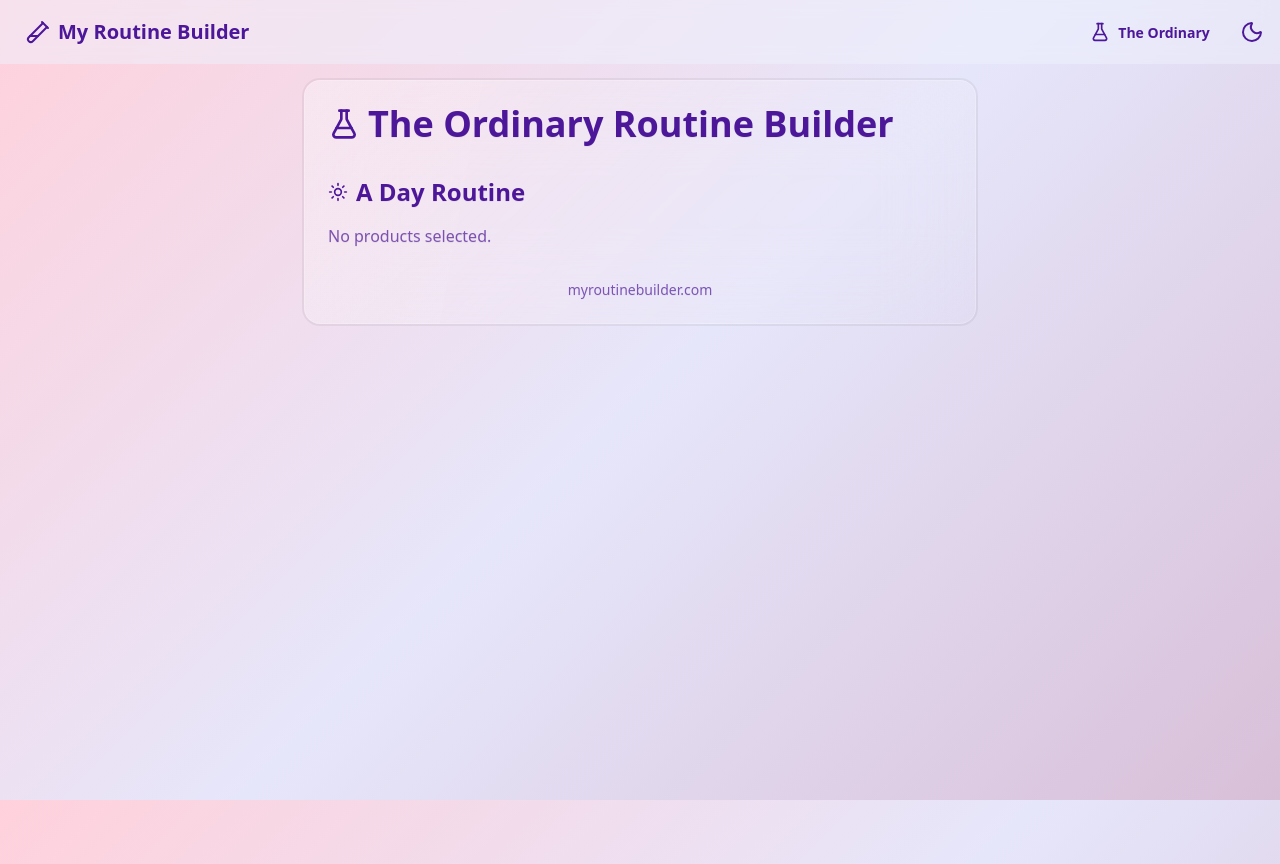
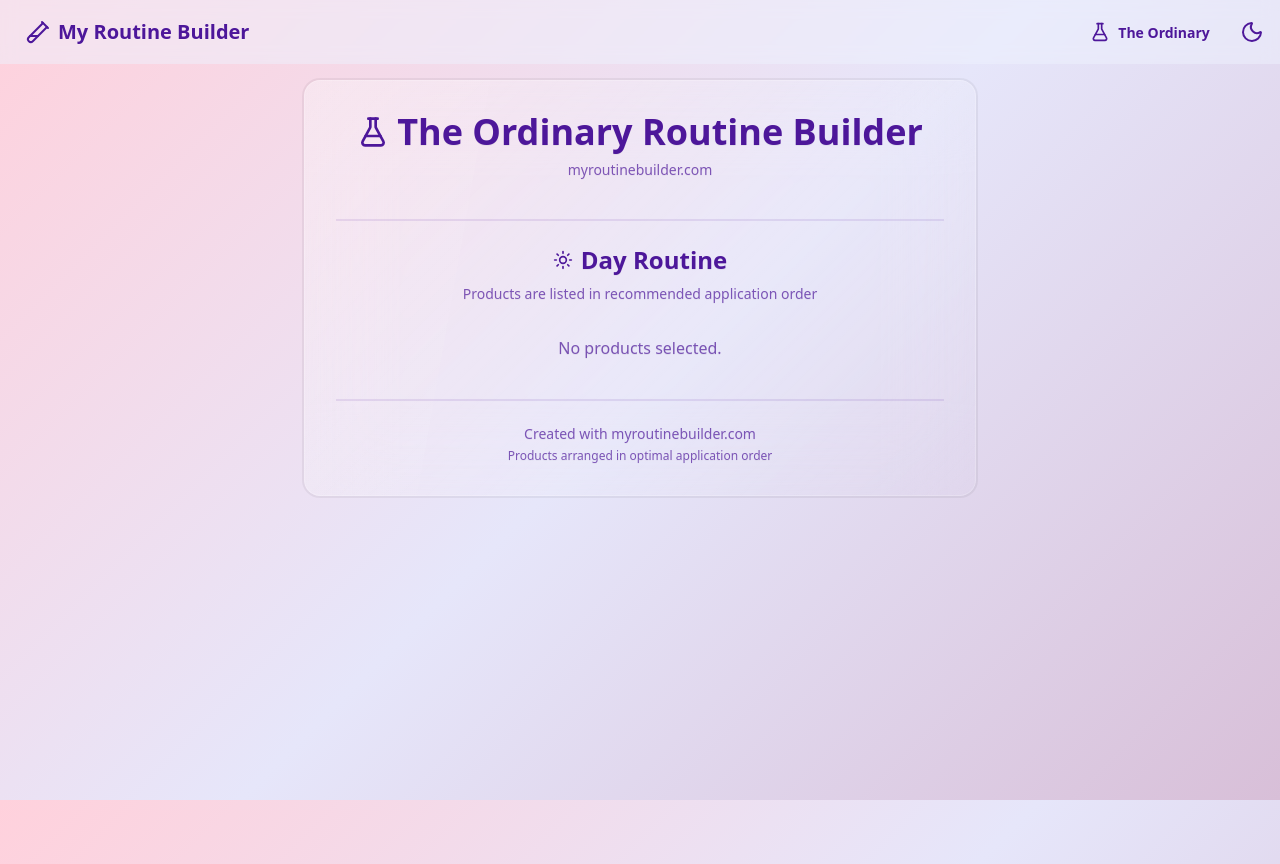
Before and after one commit to melissamcewen/routine-builder, a SvelteKit app: page /ordinary/routine in a window 1280 px wide. Built offline with nearby package versions, Linux system fonts and the light colour scheme.

Commit message:
design changes

```diff
--- a/src/routes/+layout.svelte
+++ b/src/routes/+layout.svelte
@@ -29,7 +29,7 @@
 <div class="min-h-screen">
 	<nav class="navbar bg-base-100/50 backdrop-blur-sm fixed top-0 z-50">
 		<div class="flex-1">
-			<a href="/" class="btn btn-ghost normal-case text-xl gap-2">
+			<a href="/" class="btn btn-ghost normal-case md:text-xl text-l gap-2">
 				<TestTubeDiagonal size={24} />
 				My Routine Builder
 			</a>
--- a/src/routes/ordinary/+page.svelte
+++ b/src/routes/ordinary/+page.svelte
@@ -282,7 +282,13 @@
 								</li>
 								<li class="flex items-start gap-2">
 									<ListOrdered class="w-4 h-4 mt-1 flex-shrink-0" />
-									<span>Products should be in the recomended application order</span>
+									<span
+										>Products should be in the <a
+											href="https://theordinary.com/en-us/blog/skincare-layering-guide.html"
+											class="link"
+											>recommended application order</a
+										></span
+									>
 								</li>
 								<li class="flex items-start gap-2">
 									<Drama class="w-4 h-4 mt-1 flex-shrink-0" />
--- a/src/routes/ordinary/routine/+page.svelte
+++ b/src/routes/ordinary/routine/+page.svelte
@@ -1,7 +1,7 @@
 <script lang="ts">
 	import { products } from '$lib/products';
 	import { page } from '$app/stores';
-	import { Sun, Moon, FlaskConical, Beaker, Share2, ArrowLeftRight } from 'lucide-svelte';
+	import { Sun, Moon, FlaskConical, Beaker, Share2, ArrowLeftRight, Tag } from 'lucide-svelte';
 
 	let timeOfDay: 'day' | 'night' = ($page.url.searchParams.get('tod') as 'day' | 'night') || 'day';
 	let selectedProducts: string[] =
@@ -50,49 +50,74 @@
 
 <div class="min-h-screen">
 	<div class="container mx-auto p-4">
-		<div class="glass rounded-box p-6 max-w-2xl mx-auto">
-			<h1 class="text-4xl font-bold mb-8 flex items-center gap-2">
+		<div class="glass rounded-box p-8 max-w-2xl mx-auto">
+			<div class="text-center mb-8">
+				<h1 class="text-4xl font-bold mb-2 flex items-center justify-center gap-2">
 					<FlaskConical class="w-8 h-8" /> The Ordinary Routine Builder
 				</h1>
+				<p class="text-sm opacity-70">myroutinebuilder.com</p>
+			</div>
+
 			{#if routineName}
-				<h2 class="text-3xl font-semibold mb-4 flex items-center gap-2">
+				<div class="divider" />
+				<h2 class="text-3xl font-semibold mb-4 text-center flex items-center justify-center gap-2">
 					<Share2 class="w-6 h-6" />
 					{routineName}
 				</h2>
 			{/if}
-			<h2 class="text-2xl font-semibold mb-4 flex items-center gap-2">
+
+			<div class="divider" />
+
+			<div class="text-center mb-8">
+				<h2 class="text-2xl font-semibold mb-2 flex items-center justify-center gap-2">
 					{#if timeOfDay === 'day'}
 						<Sun class="w-5 h-5" />
 					{:else}
 						<Moon class="w-5 h-5" />
 					{/if}
-				A {timeOfDay === 'day' ? 'Day' : 'Night'} Routine
+					{timeOfDay === 'day' ? 'Day' : 'Night'} Routine
 				</h2>
+				<p class="text-sm opacity-70">Products are listed in recommended application order</p>
+			</div>
+
 			{#if selectedProducts.length === 0}
-				<p class="text-base-content/70">No products selected.</p>
+				<p class="text-base-content/70 text-center">No products selected.</p>
 			{:else}
-				<div class="flex flex-col gap-4">
-					{#each sortedSelectedProducts as productId}
-						<div class="card card-compact bg-base-100/90">
-							<div class="card-body">
-								<h3 class="card-title text-sm flex items-center gap-2">
-									<Beaker class="w-4 h-4" />
-									{products[productId].Name.split(/(?=[A-Z])/).join(' ')}
-								</h3>
-								<p class="text-xs opacity-70 flex items-center gap-2">
+				<ul class="list bg-base-100/90 rounded-box">
+					{#each sortedSelectedProducts as productId, index}
+						<li class="list-row hover:bg-base-200/50 transition-colors">
+							<div class="text-2xl font-thin opacity-30 tabular-nums w-8">
+								{(index + 1).toString().padStart(2, '0')}
+							</div>
+							<div class="w-8 h-8 flex items-center justify-center">
+								<Beaker class="w-5 h-5 opacity-70" />
+							</div>
+							<div class="list-col-grow">
+								<div>{products[productId].Name.split(/(?=[A-Z])/).join(' ')}</div>
+								<div
+									class="text-xs uppercase font-medium opacity-60 flex items-center gap-x-4 gap-y-1 flex-wrap"
+								>
+									<span class="flex items-center gap-1">
 										<ArrowLeftRight class="w-3 h-3" />
 										{products[productId].Phase}
-								</p>
+									</span>
 									{#if products[productId].Tags.length > 0}
-									<p class="text-xs opacity-70">Contains: {products[productId].Tags.join(', ')}</p>
+										<span class="flex items-center gap-1">
+											<Tag class="w-3 h-3" />
+											{products[productId].Tags.join(', ')}
+										</span>
 									{/if}
 								</div>
 							</div>
+						</li>
 					{/each}
-				</div>
+				</ul>
 			{/if}
-			<div class="text-center mt-8 text-sm opacity-70">
-				<p>myroutinebuilder.com</p>
+
+			<div class="divider mt-8" />
+			<div class="text-center text-sm opacity-70">
+				<p>Created with myroutinebuilder.com</p>
+				<p class="text-xs mt-1">Products arranged in optimal application order</p>
 			</div>
 		</div>
 	</div>
```
Lines whose indentation alone changed are shown as unchanged.
